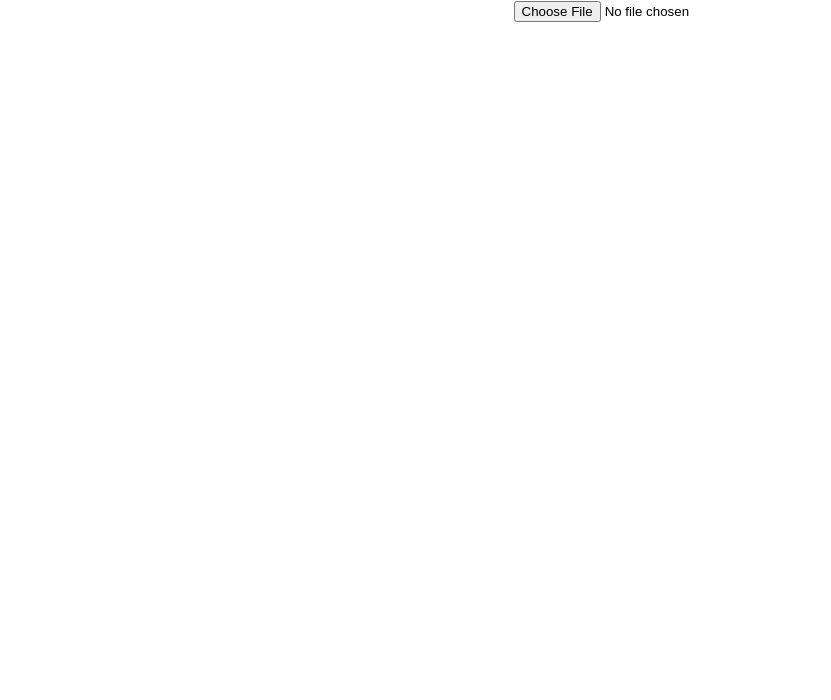
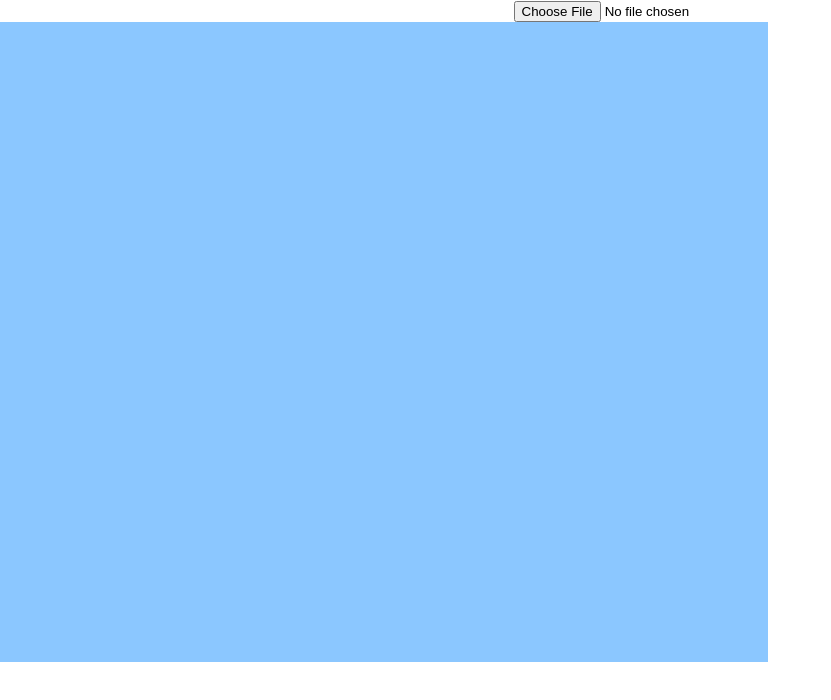
Before and after one commit to Jambo2018/react-tiny-cropper, a React (Create React App) app: page / in a window 1280 px wide. Shown: the top 700 px of the page, without its empty margins (0-831 px from the left). Built offline with nearby package versions, Linux system fonts and the light colour scheme.

Commit message:
change bg

```diff
--- a/src/App.css
+++ b/src/App.css
@@ -44,5 +44,5 @@
   background-size: contain;
   background-position: center;
   background-repeat: no-repeat;
-  background-color: rgba(0,0,0,0);
+  background-color: rgba(24,144,255,0.5);
 }
--- a/src/App.tsx
+++ b/src/App.tsx
@@ -40,7 +40,7 @@ function App() {
           Button3{count3}
         </a>
     </div> */}
-      {/* <Cropper onResult={oncrop} type="rectangle" nodesNum={10} image={image} style={{ width: "60%", height: "40vh" }} /> */}
+      <Cropper onResult={oncrop} type="rectangle" nodesNum={10} image={image} style={{ width: "60%", height: "40vh" }} />
       {/* <Cropper onResult={oncrop} type="square" nodesNum={10} image={image} style={{width:"60%",height:"40vh"}}/> */}
       {/* <Cropper onResult={oncrop} type="circle" nodesNum={10} image={image} style={{width:"60%",height:"40vh"}}/> */}
       <Cropper onResult={oncrop} type="polygon" nodesNum={10} image={image} style={{width:"60%",height:"40vh"}}/>
--- a/src/shaps/Circle.tsx
+++ b/src/shaps/Circle.tsx
@@ -89,7 +89,7 @@ const Circle: React.FC<propsType> = (props: propsType) => {
       cropper_ctx?.clip();
       const cropPos: number[] = getCropPosition(canvasWidth, canvasHeight, img.width, img.height, x - radius, y - radius, radius * 2, radius * 2)
       cropper_ctx?.drawImage(img, cropPos[0], cropPos[1], cropPos[2], cropPos[3], 0, 0, radius * 2, radius * 2);
-      props.onResult(cropper?.toDataURL("image/jpeg",1));
+      props.onResult(cropper?.toDataURL("image/png",1));
     };
   }
 
--- a/src/shaps/Rectangle.tsx
+++ b/src/shaps/Rectangle.tsx
@@ -103,7 +103,7 @@ const RecCom: React.FC<propsType> = (props: propsType) => {
     img.onload = function () {
       const cropPos: number[] = getCropPosition(canvasWidth, canvasHeight, img.width, img.height, x, y, width, height)
       cropper_ctx?.drawImage(img, cropPos[0], cropPos[1], cropPos[2], cropPos[3], 0, 0, width, height);
-      props.onResult(cropper?.toDataURL("image/jpeg",1));
+      props.onResult(cropper?.toDataURL("image/png",1));
     };
   }
 
```
